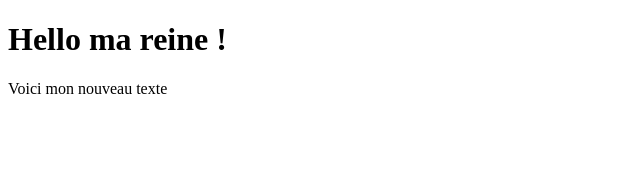
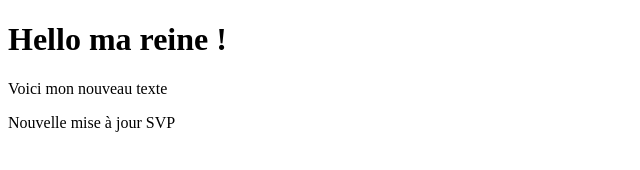
Before and after one commit to HodaNobunaga/projetTest, a plain HTML site: page index.html in a window 1280 px wide. Shown: the whole page, without its empty margins (0-640 px from the left). Drawn offline with Linux system fonts and the light colour scheme.

Commit message:
new paragraphe

```diff
--- a/index.html
+++ b/index.html
@@ -10,6 +10,7 @@
 
 <h1> Hello ma reine ! </h1>
 <p> Voici mon nouveau texte</p>
+<p> Nouvelle mise à jour SVP </p>
 
 </body>
 </html>
```
